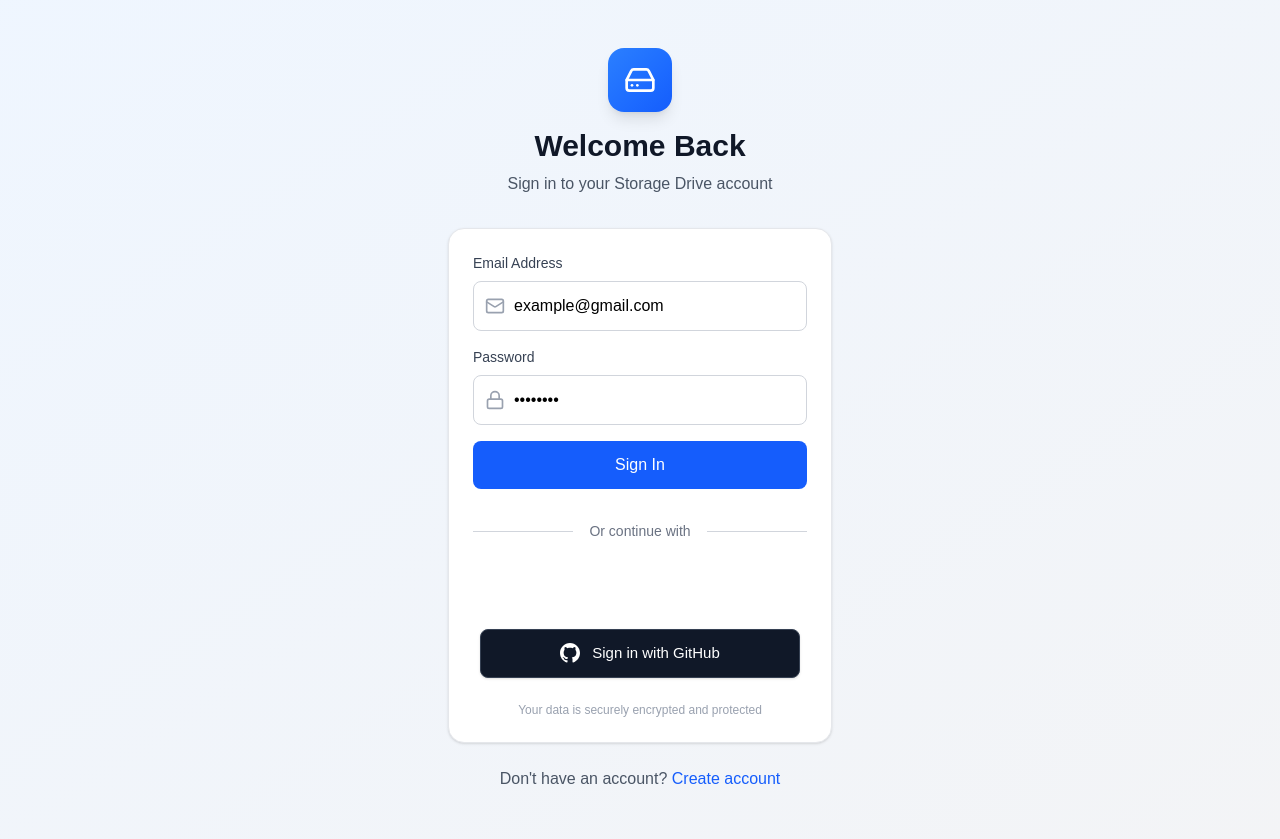
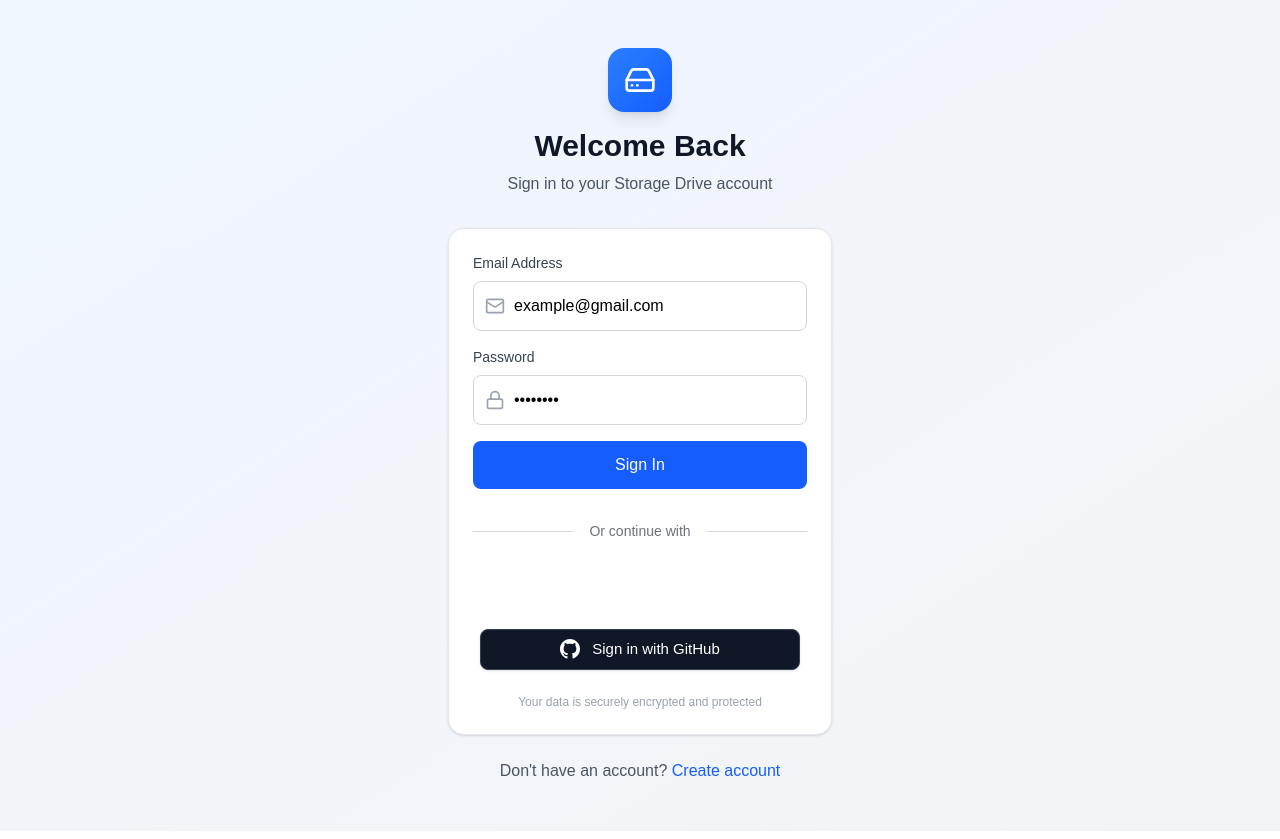
Before and after one commit to JanakBB/storage-app-frontend, a React (Vite) app: page /login in a window 1280 px wide. Built offline with nearby package versions, Linux system fonts and the light colour scheme; no server answers.

Commit message:
some update to login and sign in

```diff
--- a/src/Login.jsx
+++ b/src/Login.jsx
@@ -175,7 +175,7 @@ const Login = () => {
           <div className="flex justify-center w-full">
             <button
               onClick={loginWithGitHub}
-              className="w-full max-w-[320px] flex items-center justify-center cursor-pointer gap-3 px-6 py-3 bg-gray-900 hover:bg-gray-800 dark:bg-gray-800 dark:hover:bg-gray-700 text-white font-medium text-[15px] rounded-lg border border-gray-700 dark:border-gray-600 transition-all duration-200 shadow-sm hover:shadow-md focus:outline-none focus:ring-2 focus:ring-offset-2 focus:ring-gray-500 transform hover:scale-[1.02] active:scale-[0.98] group"
+              className="w-full max-w-[320px] flex items-center justify-center cursor-pointer gap-3 px-6 py-2 bg-gray-900 hover:bg-gray-800 dark:bg-gray-800 dark:hover:bg-gray-700 text-white font-medium text-[15px] rounded-lg border border-gray-700 dark:border-gray-600 transition-all duration-200 shadow-sm hover:shadow-md focus:outline-none focus:ring-2 focus:ring-offset-2 focus:ring-gray-500 transform hover:scale-[1.02] active:scale-[0.98] group"
             >
               <svg
                 className="w-5 h-5 transition-transform group-hover:scale-110"
```
